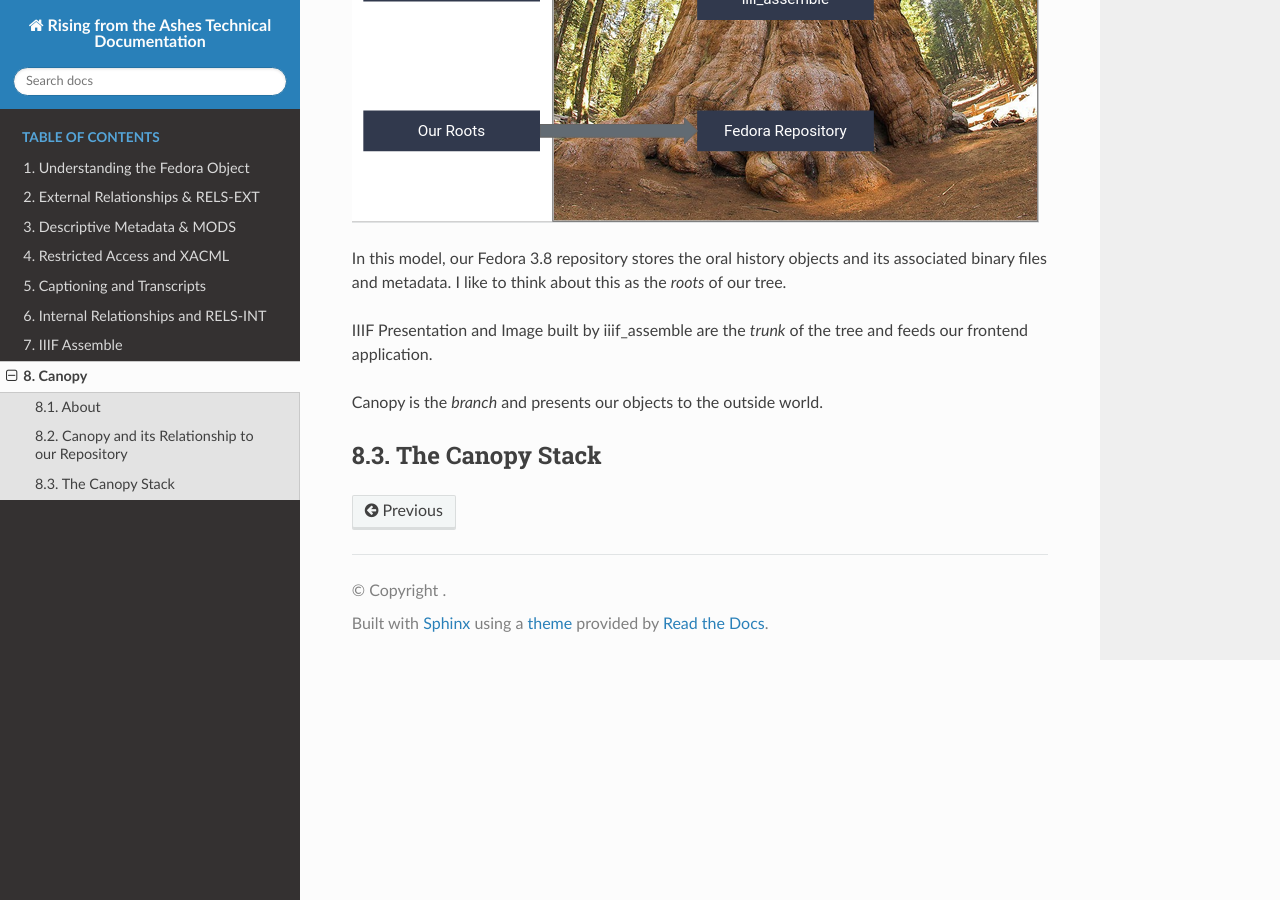
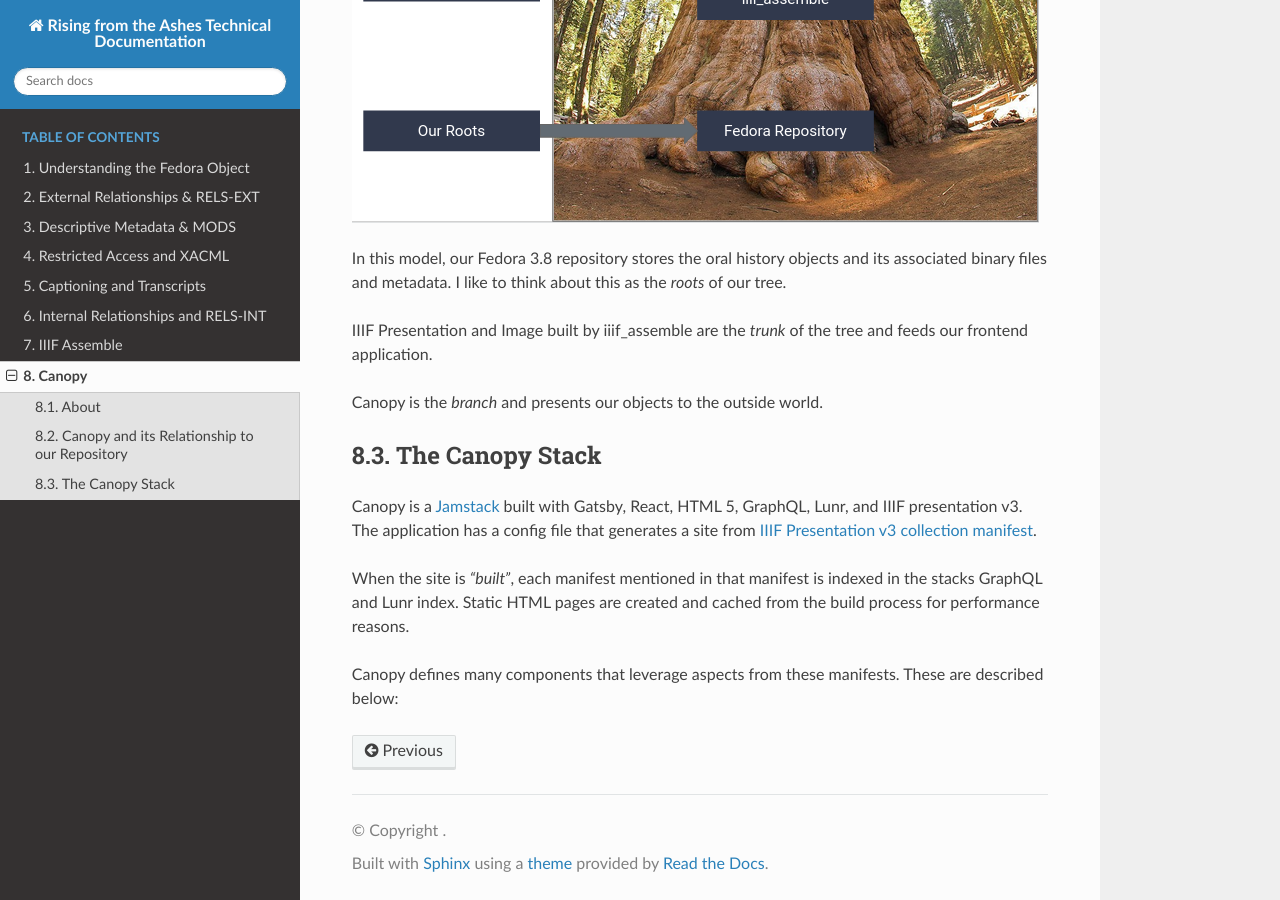
Before and after one commit to markpbaggett/rfta_data_models, a Sphinx documentation site: the page built from docs/source/data/8_canopy.rst, in a window 1280 px wide and 900 px high, scrolled down 1197 px. Built offline with Sphinx 7.4.7 and the Read the Docs theme 2.0.0, drawn with Linux system fonts in a browser that asks for light colours.

Commit message:
Describe the stack.

```diff
--- a/docs/source/data/8_canopy.rst
+++ b/docs/source/data/8_canopy.rst
@@ -38,3 +38,12 @@ Canopy is the `branch` and presents our objects to the outside world.
 
 The Canopy Stack
 ----------------
+
+Canopy is a `Jamstack <https://jamstack.org/>`_ built with Gatsby, React, HTML 5, GraphQL, Lunr, and IIIF presentation v3.
+The application has a config file that generates a site from `IIIF Presentation v3 collection manifest
+<https://github.com/utkdigitalinitiatives/canopy/blob/f44316878c27436d209b7c118b1f7a92d8691cfc/gatsby-node.js#L13>`_.
+
+When the site is `"built"`, each manifest mentioned in that manifest is indexed in the stacks GraphQL and Lunr index.
+Static HTML pages are created and cached from the build process for performance reasons.
+
+Canopy defines many components that leverage aspects from these manifests. These are described below:
```
